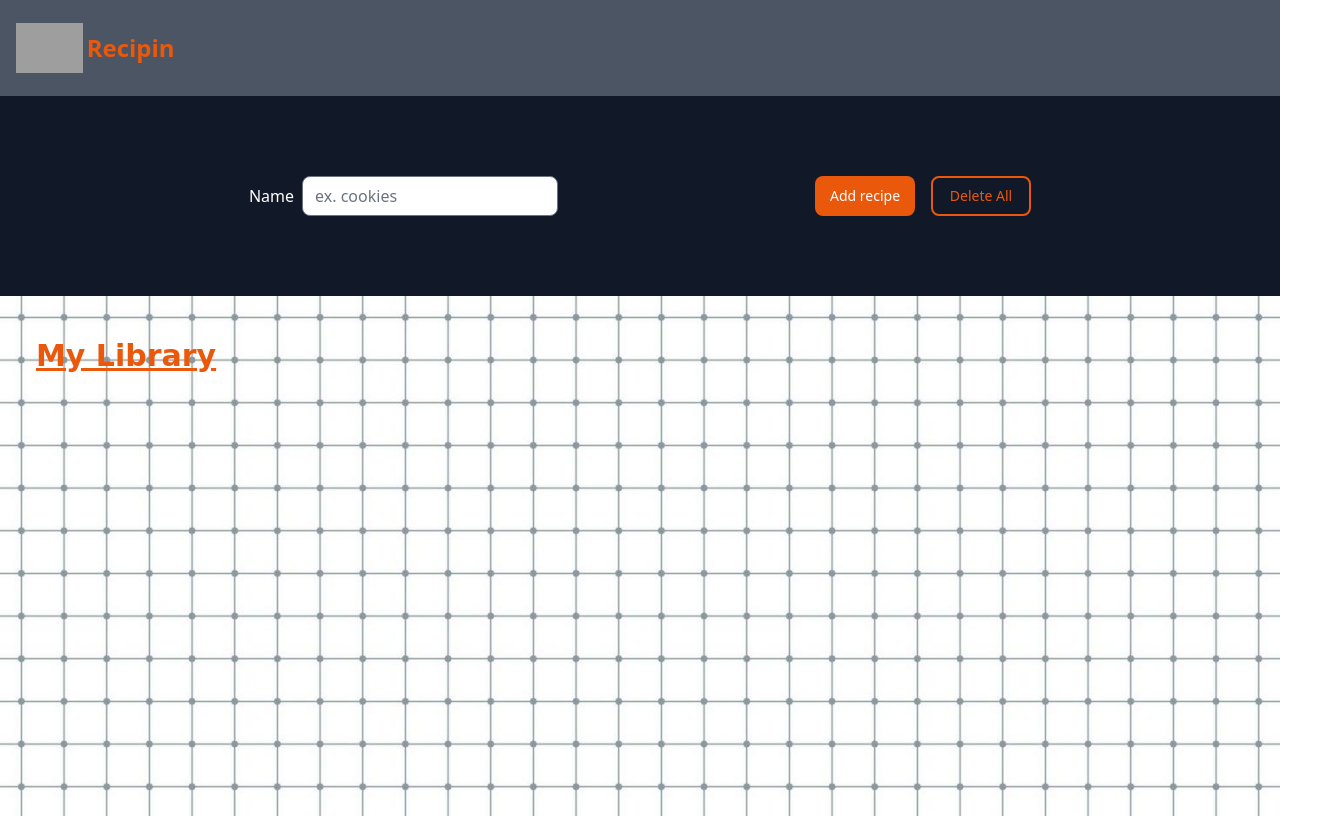
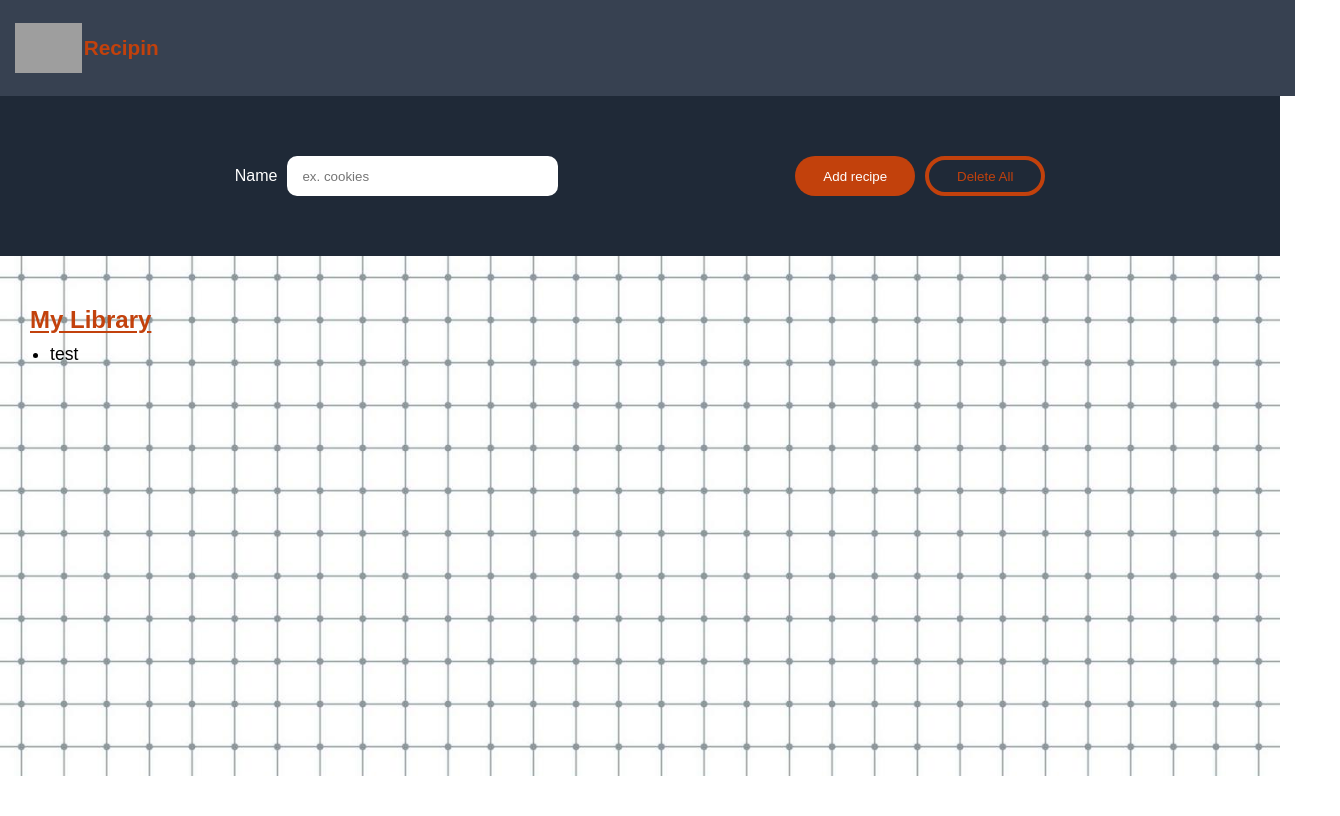
Before and after one commit to GeorgeVourkas/Recipin, a browser extension: page index.html in a window 1280 px wide. Shown: the whole page, 1340 px wide, since content can reach past the window. Drawn offline with nearby package versions, Linux system fonts and the light colour scheme; grey boxes are pictures that could not be loaded; a web font is replaced by a local one.

Commit message:
Swap to css

```diff
--- a/index.html
+++ b/index.html
@@ -6,39 +6,42 @@
     <title>Recipin</title>
     <link rel="icon" href="resources/cookieLogo.png">
     <link rel="stylesheet" href="styles.css">
-    <script src="https://cdn.tailwindcss.com?plugins=forms,typography,aspect-ratio,line-clamp"></script>
     <link rel="preconnect" href="https://fonts.googleapis.com">
     <link rel="preconnect" href="https://fonts.gstatic.com" crossorigin>
     <link href="https://fonts.googleapis.com/css2?family=Give+You+Glory&family=Inter:ital,opsz,wght@0,14..32,100..900;1,14..32,100..900&display=swap" rel="stylesheet">
-    </head>
+    <link href="https://fonts.googleapis.com/css2?family=Give+You+Glory&display=swap" rel="stylesheet">
+
+</head>
 <body>
-    <!-- bg-[url('/resources/doted.jpg')] bg-cover bg-center -->
-    <main class="w-screen">
-        <header class="w-full h-[12vh] bg-gray-600 pl-4 flex items-center min-h-[80px]">
-            <div class="flex flex-row justify-left items-center gap-1">
-                <img src="resources/cookieLogo.png" alt="cookieLogo" class="h-[50px]">
-                <h1 class="text-2xl font-bold text-orange-600">Recipin</h1>
+    <main id="main">
+        <header id="header">
+            <div class="logoContainer">
+                <img src="resources/cookieLogo.png" alt="cookieLogo" id="logo">
+                <h1 id="title">Recipin</h1>
             </div>
         </header>
-        <section class="w-full h-[25vh] bg-gray-900 min-h-[110px] flex justify-evenly items-center">
-            <form id="recipeForm" class="flex flex-row items-center gap-2 w-full justify-evenly">
-                <div class="flex flex-row items-center gap-2">
-                    <label class="text-white">Name</label>
-                    <input id="input" class="rounded-lg focus:border-orange-600 h-[40px] w-[20vw] min-w-[180px]" type="text" placeholder="ex. cookies">
+
+        <section id="formSection">
+            <form id="recipeForm">
+                <div class="inputGroup">
+                    <label for="input">Name</label>
+                    <input id="input" type="text" placeholder="ex. cookies">
                 </div>
-
-                <div class="flex gap-4">
-                    <button type="submit" id="addRecipe" class="text-white w-[100px] h-[40px] bg-orange-600 rounded-lg text-sm">Add recipe</button>
-                    <button type="button" id="deleteBtn" class="text-orange-600 w-[100px] h-[40px] border-2 border-orange-600 rounded-lg text-sm hover:bg-orange-600 hover:text-white transition-all duration-300 ease-in-out">Delete All</button>
+                <div class="buttonGroup">
+                    <button id="addRecipe">Add recipe</button>
+                    <button id="deleteBtn">Delete All</button>
                 </div>
             </form>
         </section>
-        <section class="notepad w-full h-[65vh] min-h-[400px]">
-            <div class="w-full h-[15%] flex justify-left items-end px-9">
-                <h1 class="text-3xl text-orange-600 font-bold underline">My Library</h1>
+
+        <section class="notepad">
+            <div class="notepadHeader">
+                <h1>My Library</h1>
             </div>
-            <div class="notes w-full h-auto px-9 text-2xl mt-4">
-                <ul id="ulEl" class="list-disc marker:text-gray-600 ml-5"></ul>
+            <div class="notes">
+                <ul id="">
+                    <li>test</li>
+                </ul>
             </div>
         </section>
     </main>
--- a/styles.css
+++ b/styles.css
@@ -1,13 +1,133 @@
 *{
     margin: 0;
     padding: 0;
+    font-family: Arial, Helvetica, sans-serif;
 }
+
 
 body{
     overflow-x: hidden;
 }
 
+main{
+    width: 100vw;
+    min-width: 600px;
+}
+
+header{
+    width: 100%;
+    height: 12vh;
+    background-color: #374151;
+    padding-left: 15px;
+    display: flex;
+    align-items: center;
+    min-height: 80px;
+}
+
+.logoContainer{
+    display: flex;
+    flex-direction: row;
+    justify-content: left;
+    align-items: center;
+    gap: 2px;
+}
+.logoContainer img{
+    height: 50px;
+}
+.logoContainer h1{
+    font-size: 1.3rem;
+    font-weight: bold;
+    color: #C2410C;
+}
+
+/* Form section */
+
+#formSection{
+    width: 100%;
+    height: 20vh;
+    background-color: #1F2937;
+    min-height: 110px;
+    display: flex;
+    justify-content: space-evenly;
+    align-items: center;
+}
+
+#recipeForm{
+    display: flex;
+    flex-direction: row;
+    align-items: center;
+    gap: 2px;
+    width: 100%;
+    justify-content: space-evenly;
+}
+
+.inputGroup{
+    display: flex;
+    flex-direction: row;
+    align-items: center;
+    gap: 10px;
+}
+
+.inputGroup input{
+    border-radius: 10px;
+    height: 40px;
+    width: 20vw;
+    min-width: 189px;
+    border: none;
+    padding-left: 15px;
+
+}
+
+.inputGroup input:focus {
+    border: 3px solid #C2410C !important;
+    outline: none;
+}
+
+.inputGroup label{
+    color: white;
+}
+
+.buttonGroup{
+    display: flex;
+    gap: 10px;
+}
+
+#addRecipe{
+    color: white;
+    width: 120px;
+    height: 40px;
+    background-color: #C2410C;
+    border-radius: 20px;
+    border: none;
+    cursor: pointer;
+}
+#addRecipe:hover{
+    background-color: #ee4e0f;
+    transition: 0.3s ease-in-out;
+
+}
+
+#deleteBtn{
+    color: #C2410C;
+    width: 120px;
+    height: 40px;
+    border: 4px solid #C2410C;
+    cursor: pointer;
+    border-radius: 20px;
+    background-color: transparent;
+
+}
+#deleteBtn:hover{
+    color: white;
+    background-color: #C2410C;
+    transition: 0.3s ease-in-out;
+}
+/* Notepad */
+
 .notepad{
+    width: 100%;
+    height: 65vh;
+    min-height: 400px;
     background: url("resources/doted.jpg");
     background-repeat: no-repeat;
     background-size: cover;
@@ -15,6 +135,46 @@ body{
     font-weight: 400;
     font-style: normal;
 
+}
+.notepadHeader{
+    width: 100%;
+    height: 15%;
+    display: flex;
+    justify-content: left;
+    align-items: end;
+    padding-left: 30px;
+    padding-right: 30px;
+    margin-bottom: 10px;
+}
+.notepadHeader h1 {
+    font-size: 1.5rem;
+    color: #C2410C;
+    font-weight: bold;
+
+    /* Fancy underline */
+    text-decoration-line: underline;       /* adds underline */
+    text-decoration-color: #C2410C;     /* underline color (can be different from text) */
+    text-decoration-thickness: 2px;        /* thickness of the underline */
+    text-underline-offset: 3px;            /* space between text and underline */
+}
+
+.notes {
+    width: 100%;
+    height: auto;
+    padding-left: 30px;
+    padding-right: 30px;
+    font-size: 1.1rem;
+    margin-top: 5px;
+    display: flex;
+}
+
+.notes ul {
+    list-style-type: disc;
+    padding-left: 20px; /* needed for bullets to show */
+}
+
+.notes li {
+    margin-bottom: 5px; /* optional spacing between items */
 }
 
 .notes span{
```
